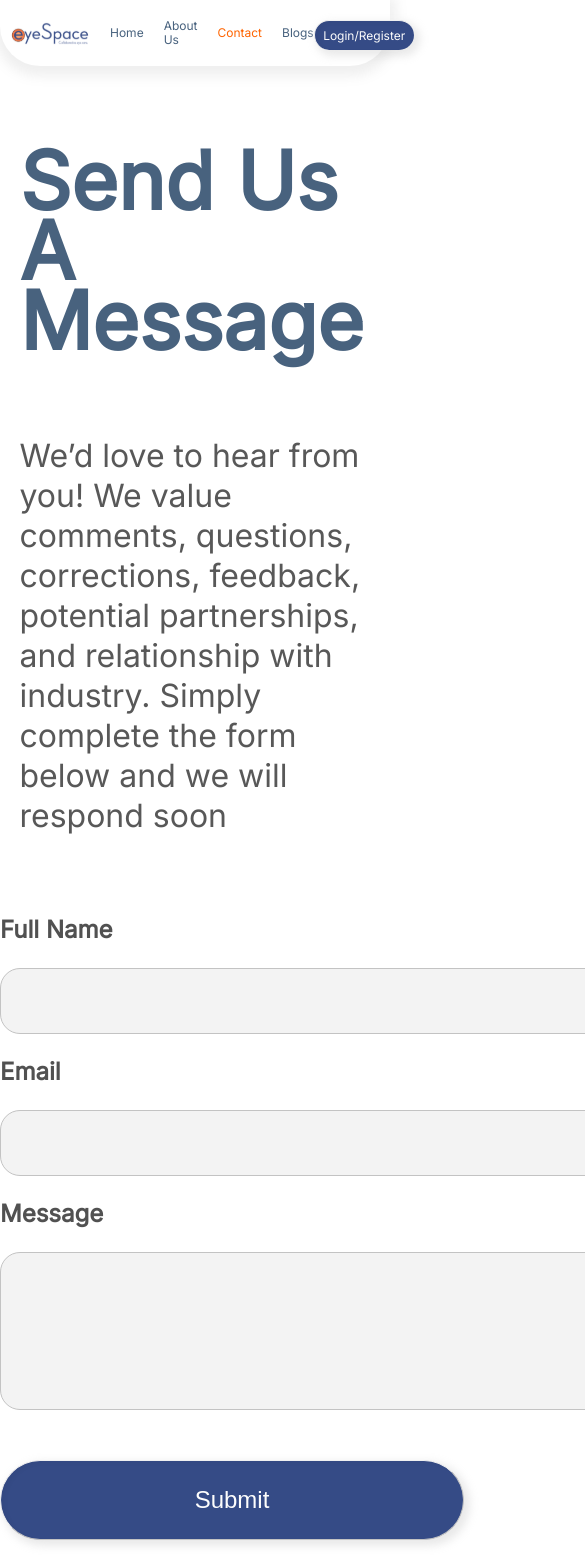
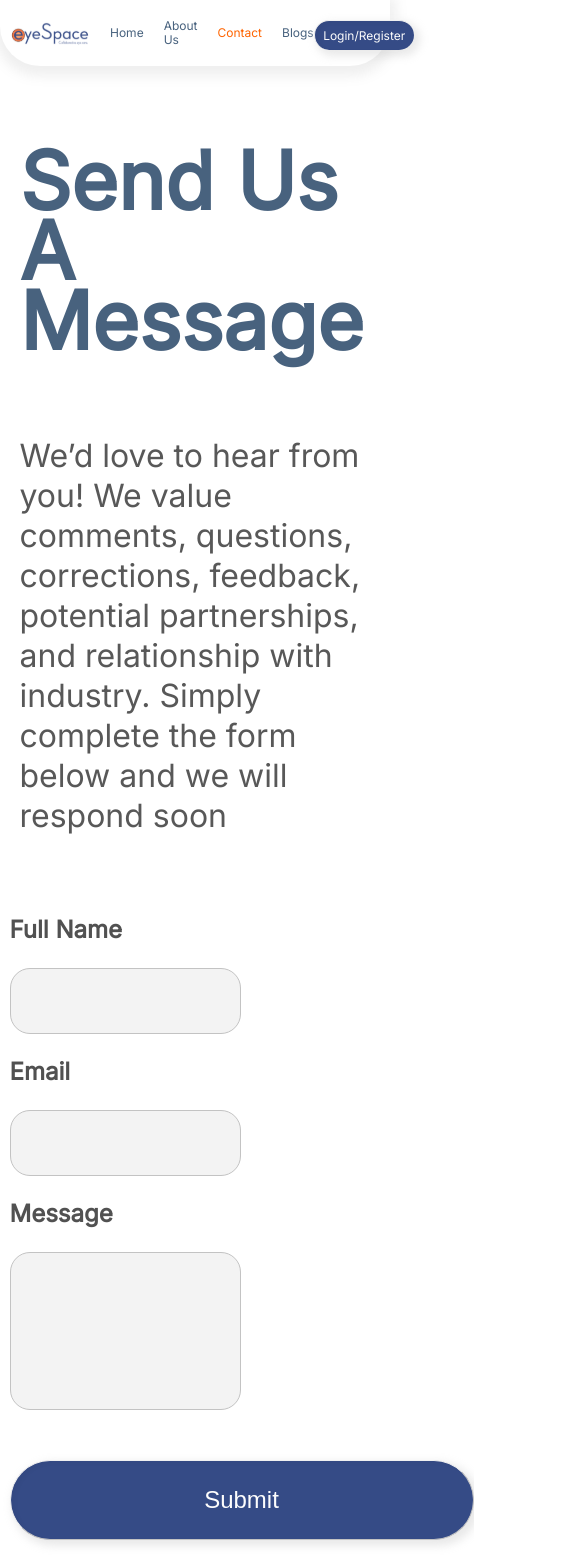
Before and after one commit to eyelabsai/EyeSpace-Website, a React (Create React App) app: page /Contact in a window 390 px wide. Shown: the top 1568 px of the page, 585 px wide, since content can reach past the window. Built offline with nearby package versions, Linux system fonts and the light colour scheme.

Commit message:
resizing contact page

```diff
--- a/src/views/Contact/Contact.css
+++ b/src/views/Contact/Contact.css
@@ -66,9 +66,16 @@ input {
     }
 
     .contact-left {
-        margin-right: 5%;
         margin-left: 5%;
         width: 90%;
         font-weight: 200;
     }
+
+    input {
+        width: 125%;
+    }
+
+    form{
+        margin-left: 5%;
+    }
 }
```
